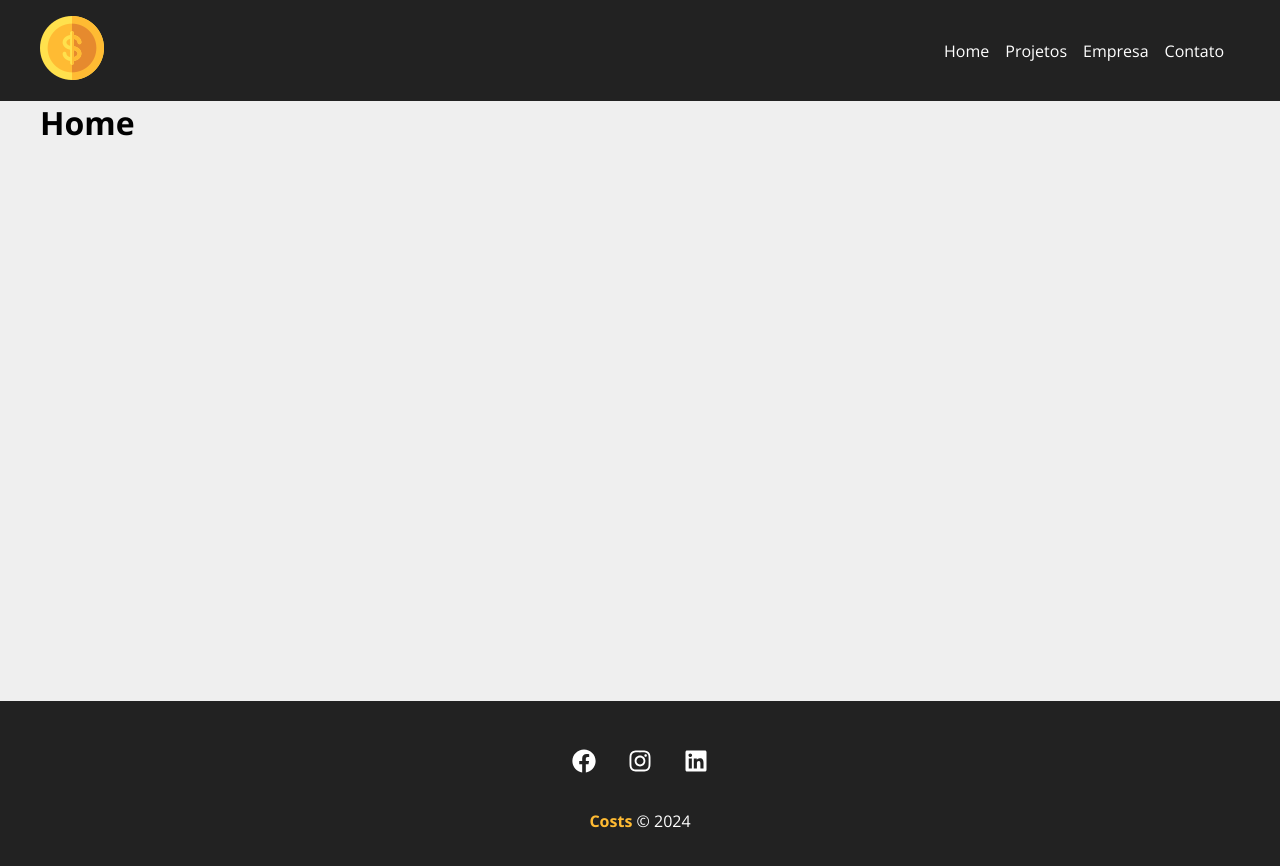
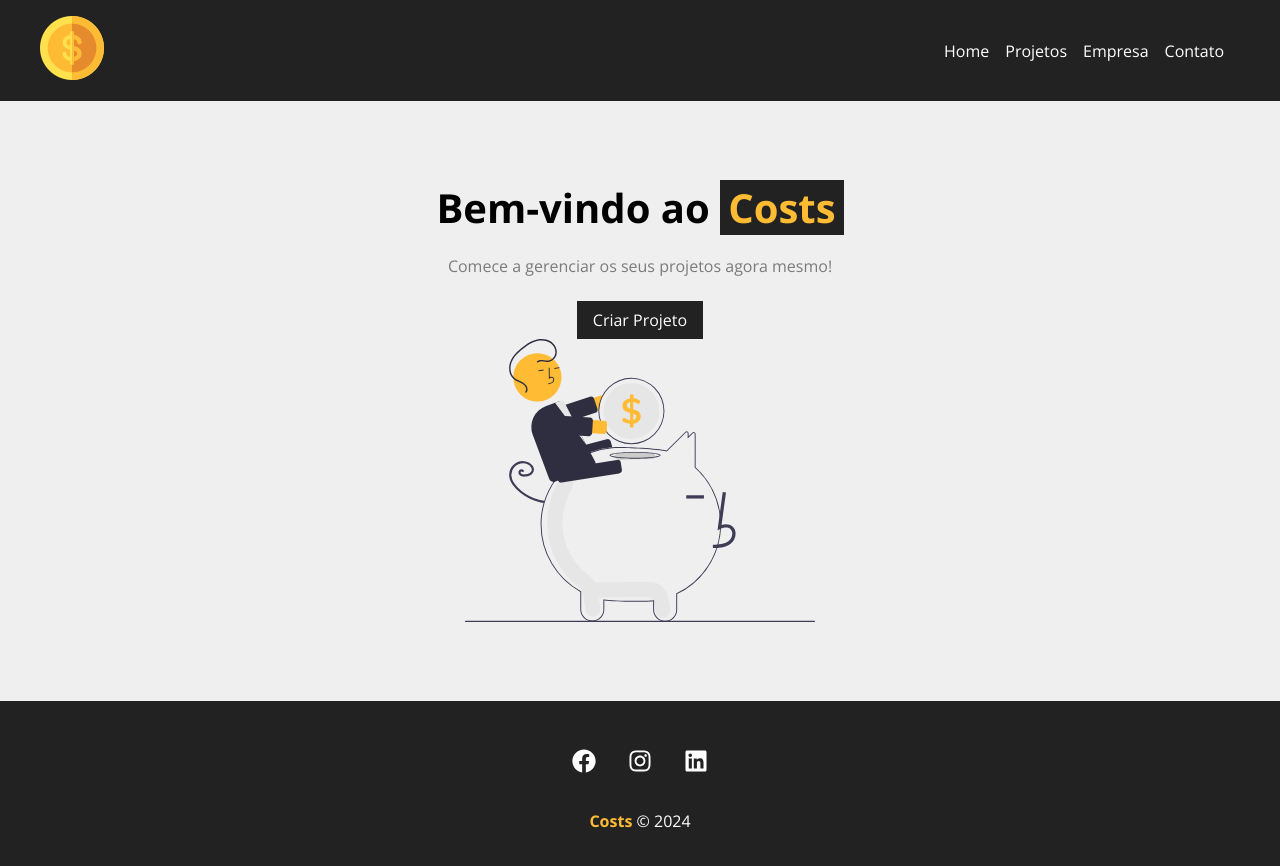
Before and after one commit to thales0591/project-manager-react, a React (Create React App) app: page / in a window 1280 px wide. Shown: the top 866 px of the page. Built offline with nearby package versions, Linux system fonts and the light colour scheme.

Commit message:
create home page elements and LinkButton template component

```diff
--- /dev/null
+++ b/src/components/layout/LinkButton.js
@@ -0,0 +1,12 @@
+import { Link } from 'react-router-dom'
+import styles from './LinkButton.module.css'
+
+function LinkButton( {to, text}) {
+    return (
+        <Link className={styles.btn} to={to}>
+            {text}
+        </Link>
+    )
+}
+
+export default LinkButton
--- /dev/null
+++ b/src/components/layout/LinkButton.module.css
@@ -0,0 +1,11 @@
+.btn {
+    background-color: #222;
+    color: #FFF;
+    padding: 0.5em 1em;
+    text-decoration: none;
+    transition: 0.5s;
+}
+
+.btn:hover {
+    color: #FFBB33;
+}
--- a/src/components/pages/Home.js
+++ b/src/components/pages/Home.js
@@ -1,6 +1,15 @@
+import style from './Home.module.css'
+import savings from '../../img/savings.svg'
+import LinkButton from '../layout/LinkButton'
+
 function Home() {
     return (
-        <h1>Home</h1>
+        <section className={style.home_container}>
+            <h1>Bem-vindo ao <span>Costs</span></h1>
+            <p>Comece a gerenciar os seus projetos agora mesmo!</p>
+            <LinkButton to="/newproject" text="Criar Projeto"/>
+            <img src={savings} alt="Costs saving img" />
+        </section>
     )
 }
 
--- /dev/null
+++ b/src/components/pages/Home.module.css
@@ -0,0 +1,29 @@
+.home_container {
+    width: 100%;
+    display: flex;
+    flex-direction: column;
+    align-items: center;
+    justify-content: center;
+    padding: 4em;
+}
+
+.home_container h1 {
+    font-size: 2.5em;
+    margin-bottom: .5em;
+}
+
+.home_container h1 span {
+    color: #FFBB33;
+    padding: 0 .2em;
+    background-color: #222;
+}
+
+.home_container p {
+    margin-bottom: 1.5em;
+    color: #7b7b7b;
+}
+
+.home_container img {
+    width: 350px;
+    margin: 2em o;
+}
```
